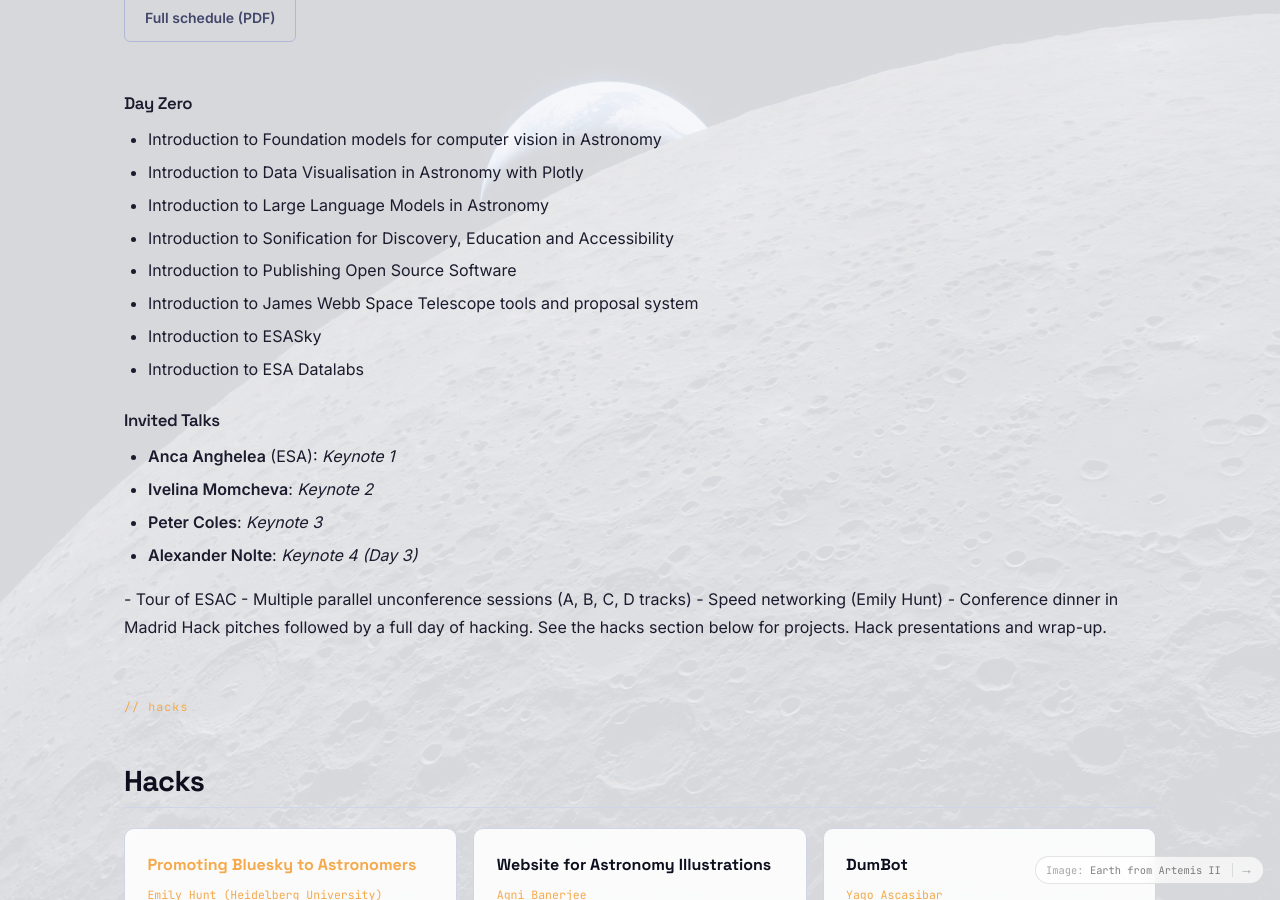
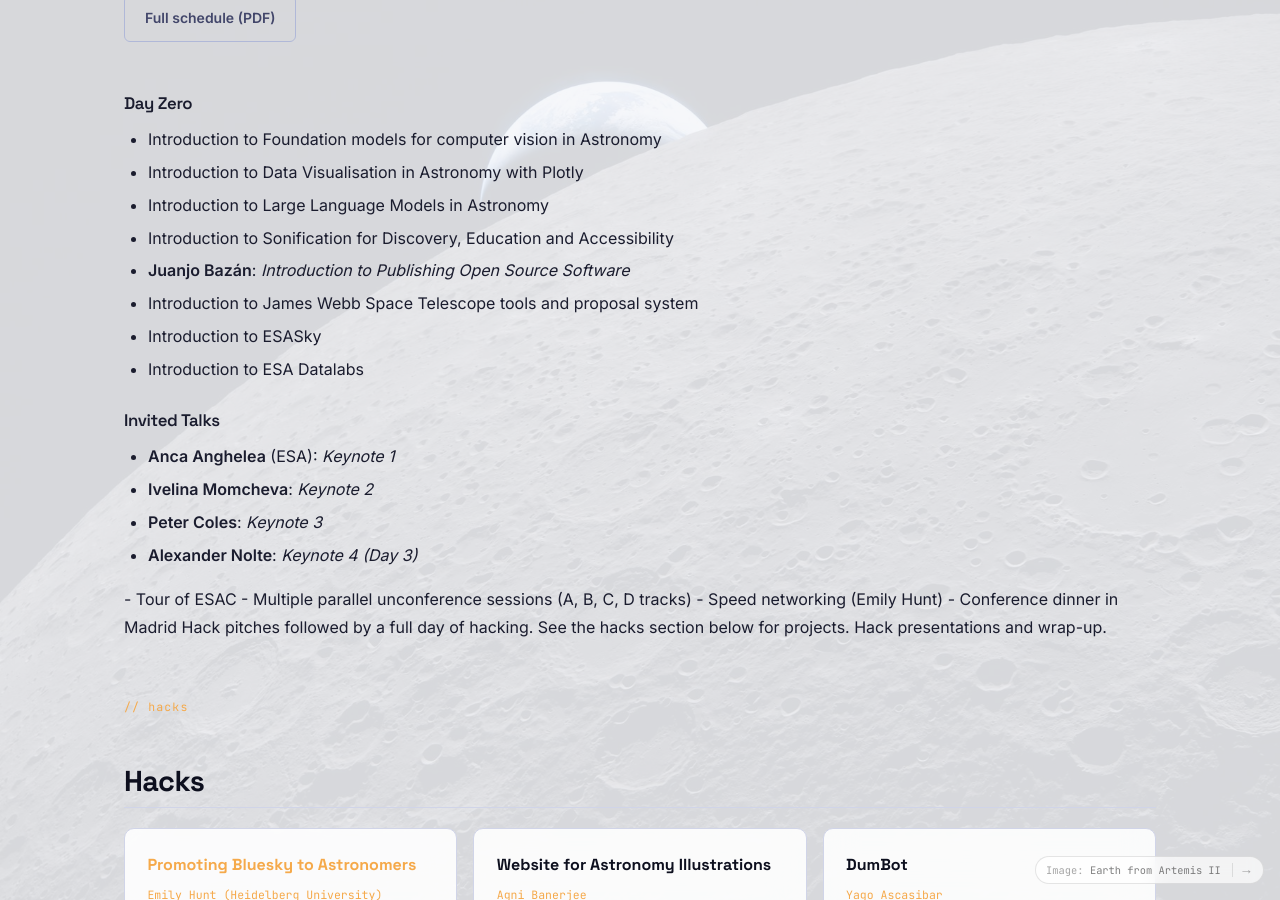
Before and after one commit to dotastro/dotastrosite, a Jekyll site: the page built from events/thirteen/index.md, in a window 1280 px wide and 900 px high, scrolled down 1237 px. Built offline with Jekyll 4.4.1, drawn with Linux system fonts in a browser that asks for light colours.

Commit message:
Add speaker

```diff
--- a/_data/events/thirteen.yml
+++ b/_data/events/thirteen.yml
@@ -48,7 +48,7 @@ talks:
 - speaker: ""
   type: day_zero
   title: "Introduction to Sonification for Discovery, Education and Accessibility"
-- speaker: ""
+- speaker: "Juanjo Bazán"
   type: day_zero
   title: Introduction to Publishing Open Source Software
 - speaker: ""
@@ -175,6 +175,9 @@ participants:
 - name: James Trayford
   bluesky: trayford.bsky.social
 - name: Jose A. Caballero
+- name: Juanjo Bazán
+  affiliation: UAM
+  bluesky: xuanxu.bsky.social
 - name: Mike Walmsley
 - name: Sandor Kruk
   affiliation: ESAC/ESA
```
